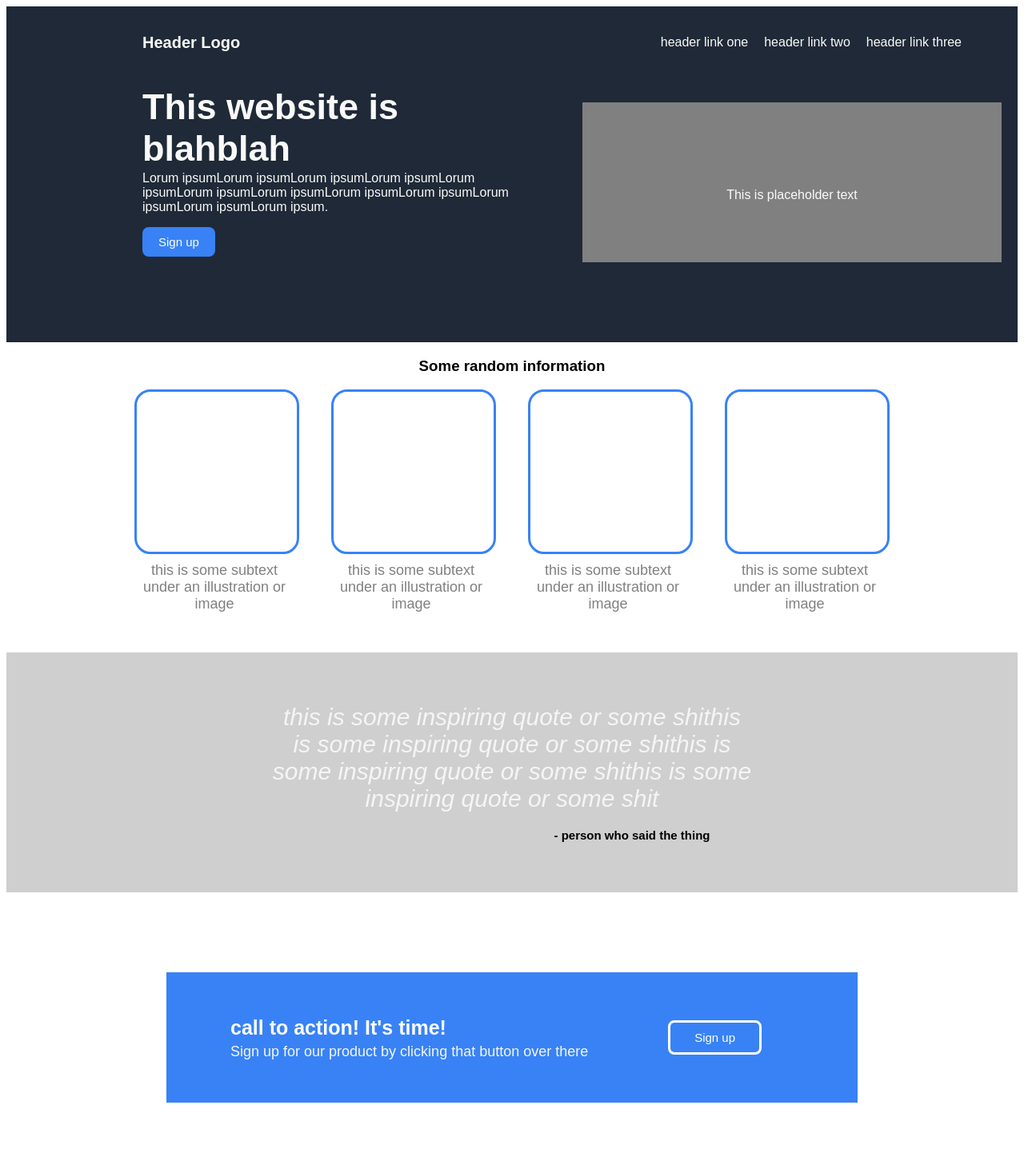
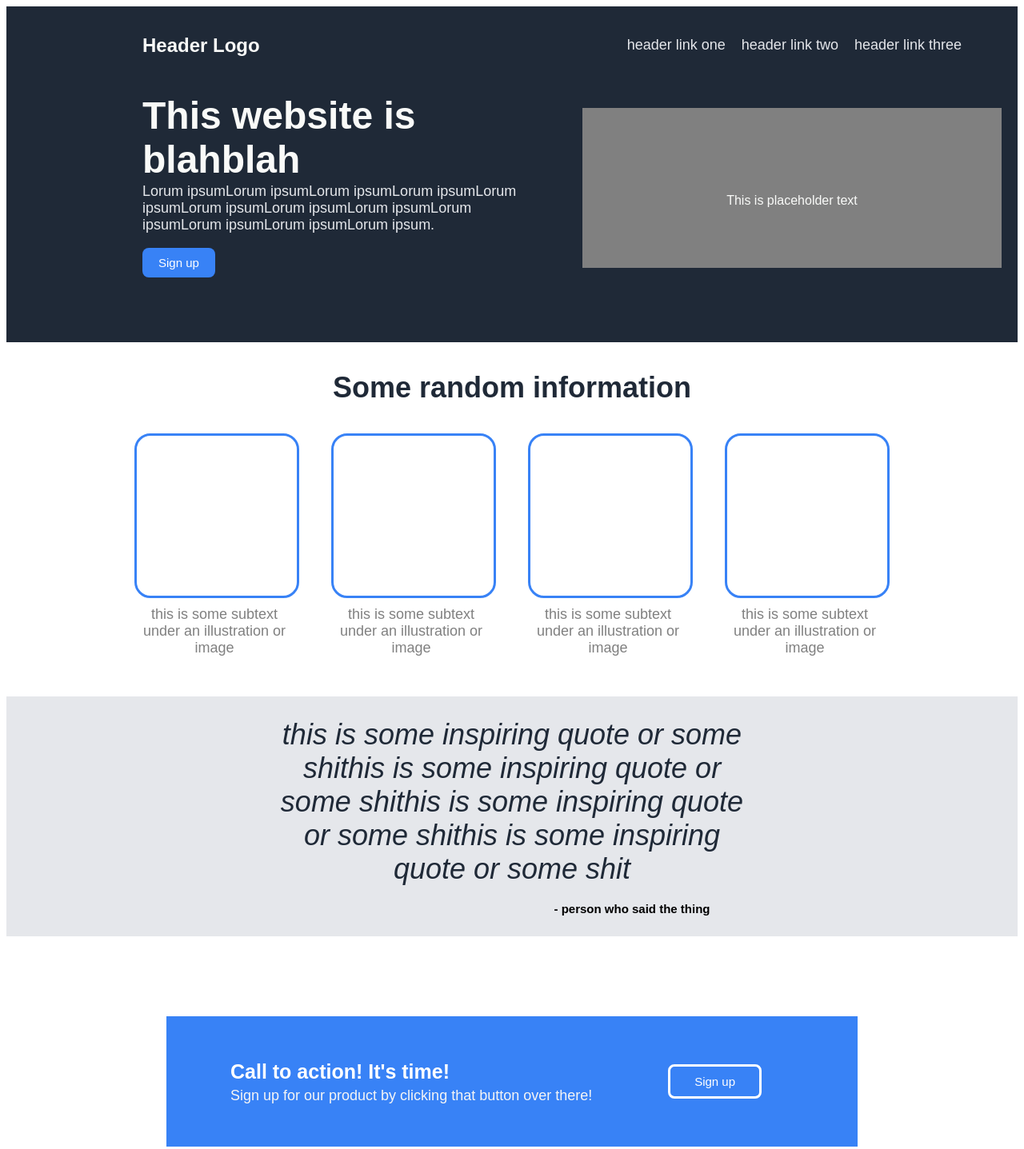
Before and after one commit to drake-ru/landing-page, a plain HTML site: page index.html in a window 1280 px wide. Shown: the top 1437 px of the page at 80% size. Drawn offline with Linux system fonts and the light colour scheme.

Commit message:
finalised colours of rough working website

```diff
--- a/index.html
+++ b/index.html
@@ -54,8 +54,8 @@
         </div>
         <div class="fourth-area-box">
         <div class="call-to-action-box">
-            <p class="its-time">call to action! It's time!</p>
-            <p class="sign-up">Sign up for our product by clicking that button over there</p>
+            <p class="its-time">Call to action! It's time!</p>
+            <p class="sign-up">Sign up for our product by clicking that button over there!</p>
             </div>
             <button>Sign up</button>
         </div>
--- a/style.css
+++ b/style.css
@@ -19,8 +19,9 @@ body {
 
 #header-logo {
     font-weight: 700;
-    font-size: 20px;
+    font-size: 24px;
     margin-left: 150px;
+    color: #f9faf8;
 }
 
 .right-links {
@@ -30,6 +31,8 @@ body {
     padding: 0;
     list-style-type: none;
     gap: 20px;
+    font-size: 18px;
+    color: #e5e7eb;
 }
 
 .no-header-content {
@@ -45,13 +48,17 @@ body {
     display: flex;
     flex-wrap: row wrap;
     width: 350px;
-    font-size: 45px;
+    font-size: 48px;
+    font-style: bold;
+    color: #F9faf8;
     margin-bottom: 2px;
 }
 
 .awesome-below {
     width: 500px;
     margin-top: 0;
+    font-size: 18px;
+    color: #e5e7eb;
 }
 
 .top-area button, .fourth-area button {
@@ -69,6 +76,9 @@ h3 {
     display: flex;
     justify-content: center;
     align-items: center;
+    font-size: 36px;
+    color: #1f2937;
+    font-weight: 700;
 }
 
 .first-image {
@@ -116,7 +126,7 @@ h3 {
 .third-area {
     display: flex;
     flex-direction: column;
-    background-color: rgb(207, 207, 207);
+    background-color: #e5e7eb;
     height: 300px;
     justify-content: center;
     align-items: center;
@@ -127,10 +137,10 @@ h3 {
 }
 
 .quote {
-    font-size: 30px;
+    font-size: 36px;
     font-style: italic;
     text-align: center;
-    color: whitesmoke;
+    color: #1f2937;
     width: 600px;
 }
 
```
